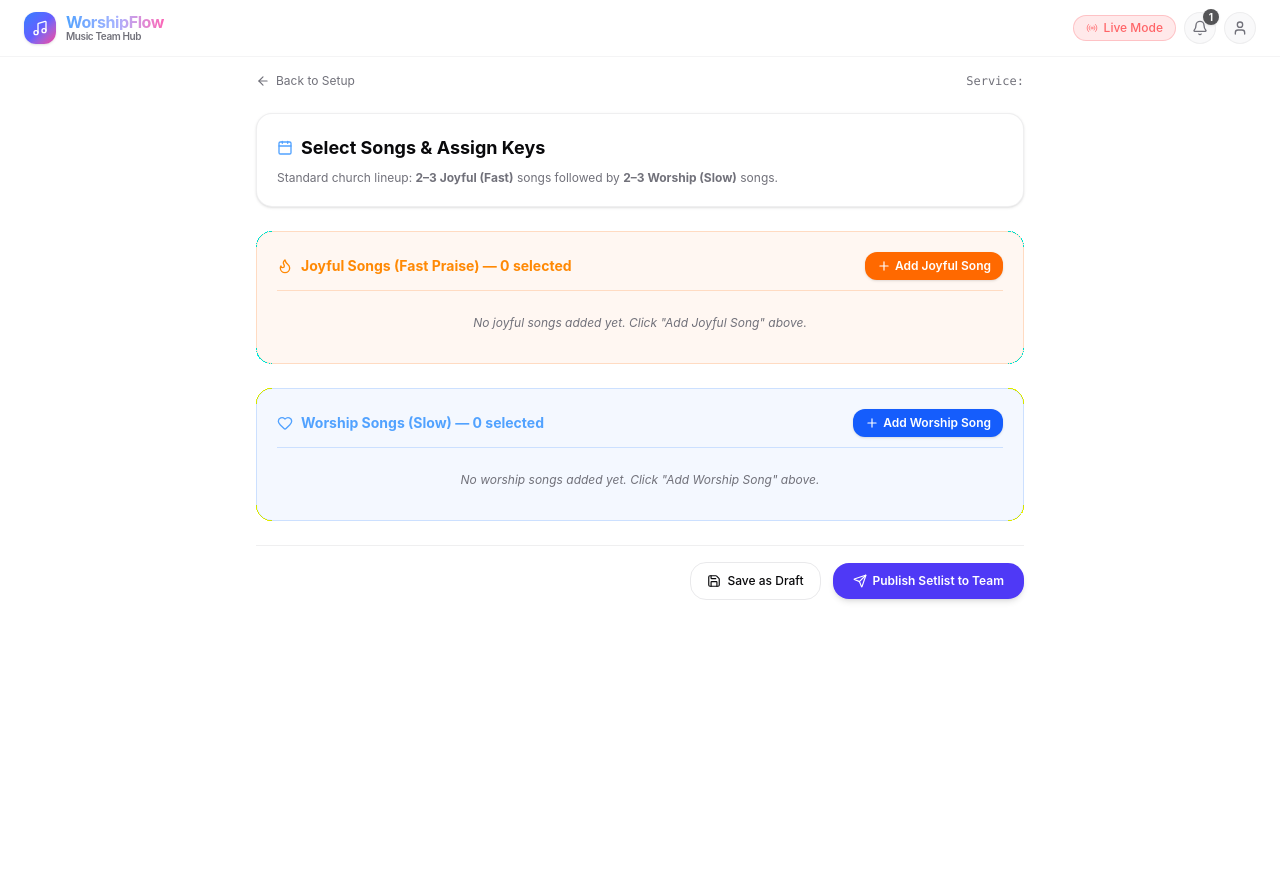
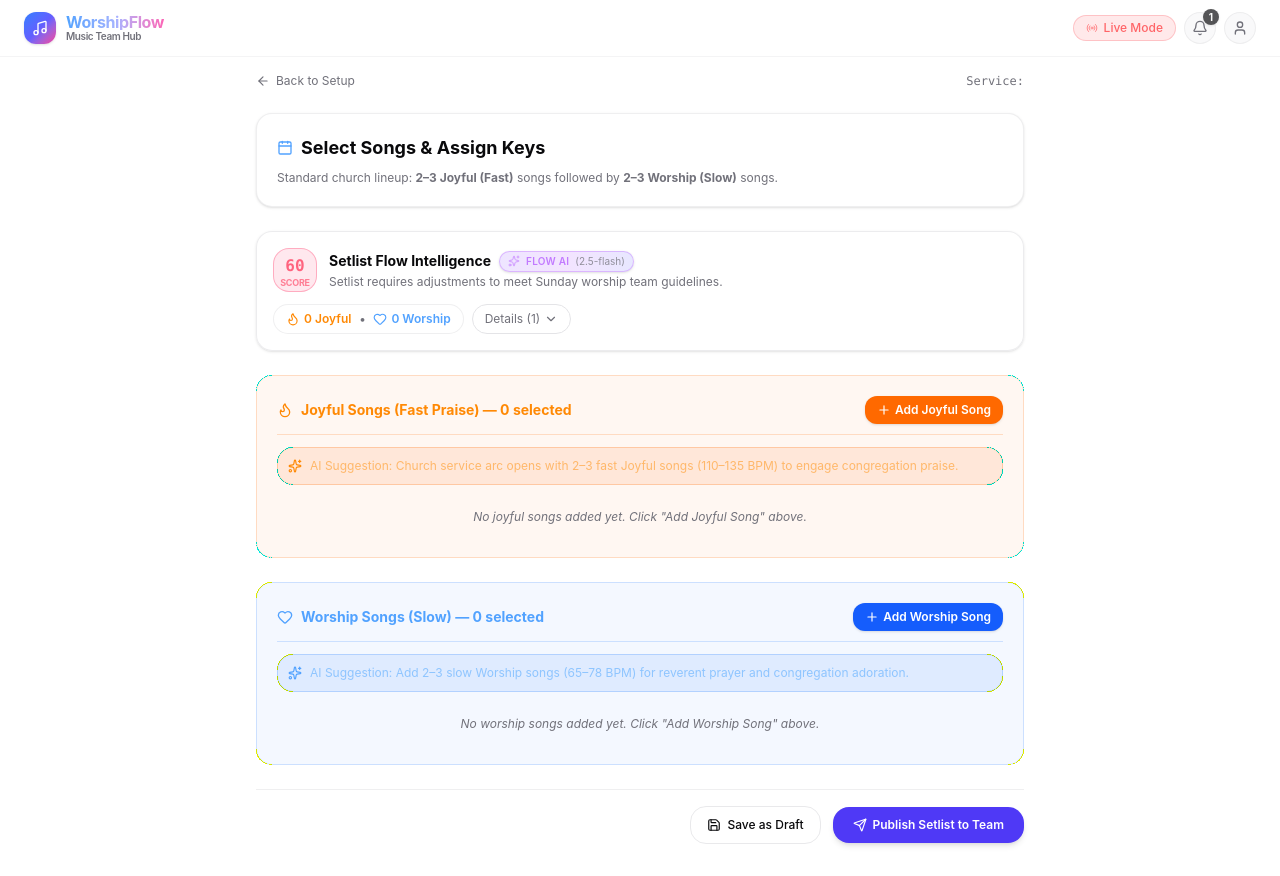
Before and after one commit to aeronautic005/WorshipFlow-Music-Application, a Next.js app: page /setlists/builder in a window 1280 px wide. Before the commit the page ends 800 px from the top, so only its background shows below. Built offline with nearby package versions, Linux system fonts and the light colour scheme.

Commit message:
feat(ai): add inline ai song suggestion chips in setlist builder

```diff
--- a/src/app/setlists/builder/page.tsx
+++ b/src/app/setlists/builder/page.tsx
@@ -1,12 +1,14 @@
 "use client"
 
-import { useState, useEffect, Suspense } from "react"
+import { useState, useEffect, useMemo, Suspense } from "react"
 import { useRouter, useSearchParams } from "next/navigation"
 import Link from "next/link"
 import { AppShell } from "@/components/layout/app-shell"
 import { SongPickerModal } from "@/components/setlist/song-picker-modal"
 import { createSetlist } from "@/lib/setlists"
 import { getPreferredKeyForLeader } from "@/lib/song-leader-keys"
+import { analyzeSetlistIntelligence } from "@/lib/ai/setlist-intelligence"
+import { SetlistHealthWidget } from "@/components/setlist/setlist-health-widget"
 import type { Song, SongCategory } from "@/types/database"
 import {
   ArrowLeft,
@@ -24,6 +26,7 @@ import {
   GripVertical,
   ChevronUp,
   ChevronDown,
+  Sparkles,
 } from "lucide-react"
 
 const MUSICAL_KEYS = [
@@ -60,6 +63,18 @@ function BuilderContent() {
 
   const joyfulSongs = selectedSongs.filter((s) => s.category === "joyful")
   const worshipSongs = selectedSongs.filter((s) => s.category === "worship")
+
+  const intelligenceReport = useMemo(() => {
+    return analyzeSetlistIntelligence(
+      selectedSongs.map((s, idx) => ({
+        id: s.song_id,
+        title: s.title,
+        category: s.category,
+        assigned_key: s.assigned_key,
+        order_position: idx + 1,
+      }))
+    )
+  }, [selectedSongs])
 
   const handleOpenPicker = (cat: SongCategory) => {
     setModalCategory(cat)
@@ -209,6 +224,15 @@ function BuilderContent() {
         </p>
       </div>
 
+      {/* Setlist Intelligence Health Widget */}
+      <SetlistHealthWidget
+        report={intelligenceReport}
+        onActionClick={(action) => {
+          if (action === "add_joyful") handleOpenPicker("joyful")
+          else if (action === "add_worship") handleOpenPicker("worship")
+        }}
+      />
+
       {error && (
         <div className="flex items-center gap-2 p-3.5 rounded-xl border border-destructive/20 bg-destructive/10 text-destructive text-xs">
           <AlertCircle className="h-4 w-4 shrink-0" />
@@ -234,6 +258,13 @@ function BuilderContent() {
             <span>Add Joyful Song</span>
           </button>
         </div>
+
+        {joyfulSongs.length < 2 && (
+          <div className="flex items-center gap-2 p-2.5 rounded-xl bg-orange-500/10 border border-orange-500/25 text-orange-300 text-xs">
+            <Sparkles className="w-3.5 h-3.5 shrink-0 text-orange-400" />
+            <span>AI Suggestion: Church service arc opens with 2–3 fast Joyful songs (110–135 BPM) to engage congregation praise.</span>
+          </div>
+        )}
 
         {joyfulSongs.length === 0 ? (
           <p className="text-xs text-muted-foreground italic py-3 text-center">
@@ -352,6 +383,13 @@ function BuilderContent() {
             <span>Add Worship Song</span>
           </button>
         </div>
+
+        {worshipSongs.length < 2 && (
+          <div className="flex items-center gap-2 p-2.5 rounded-xl bg-blue-500/10 border border-blue-500/25 text-blue-300 text-xs">
+            <Sparkles className="w-3.5 h-3.5 shrink-0 text-blue-400" />
+            <span>AI Suggestion: Add 2–3 slow Worship songs (65–78 BPM) for reverent prayer and congregation adoration.</span>
+          </div>
+        )}
 
         {worshipSongs.length === 0 ? (
           <p className="text-xs text-muted-foreground italic py-3 text-center">
```
